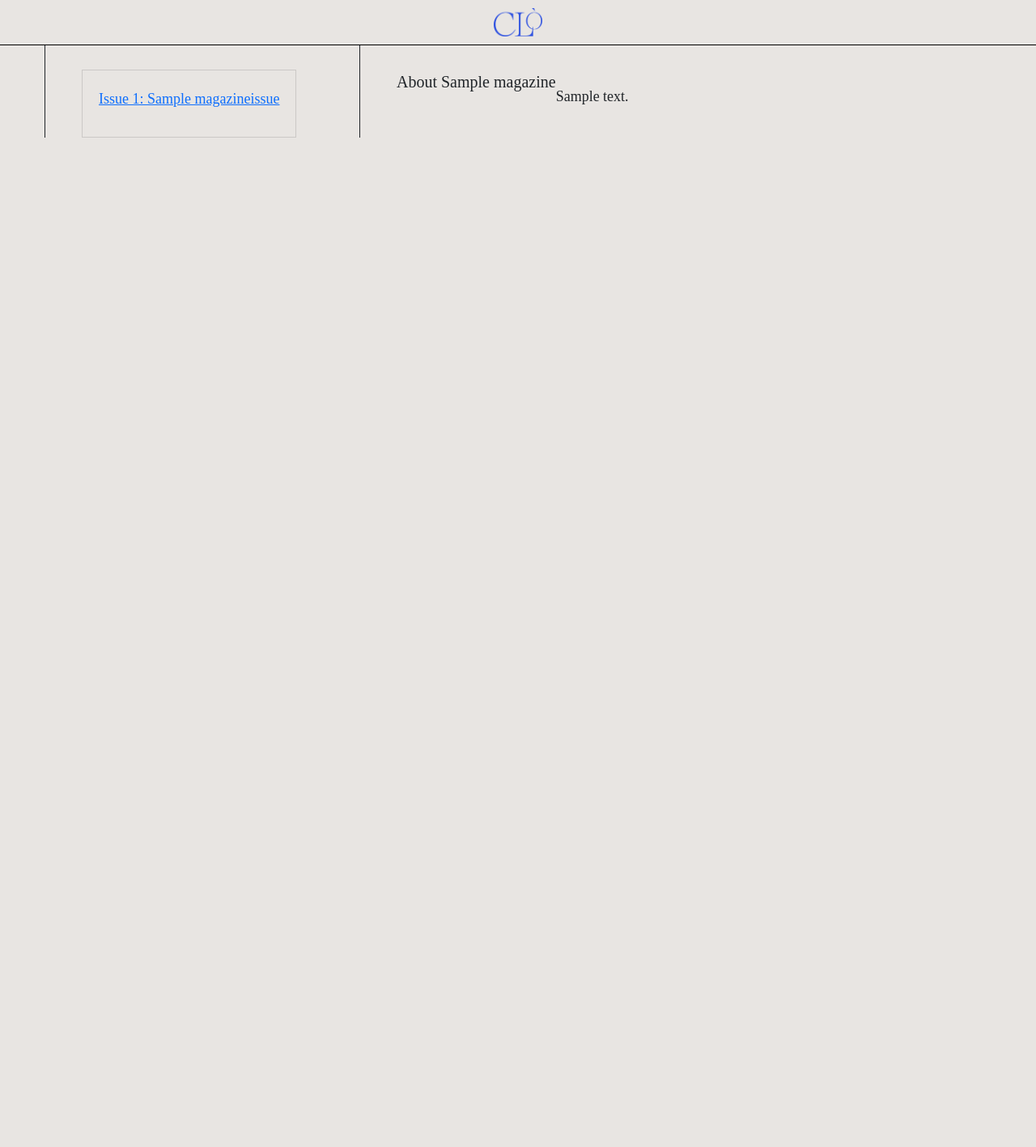
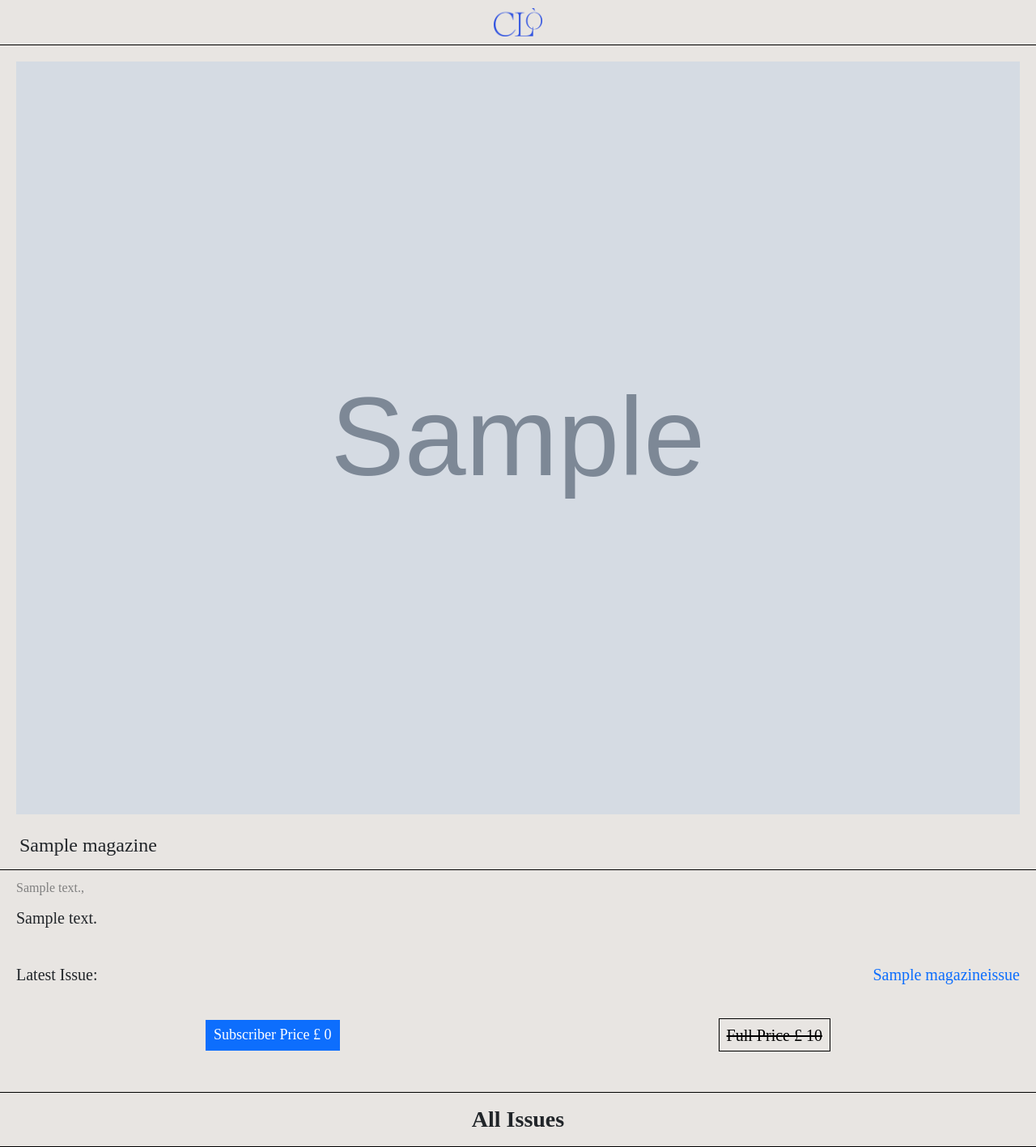
Before and after one commit to AaronMilne19/Clo, a Django app: template templates/mobiletemplates/magazinemobile.html in a window 1280 px wide. Shown: the whole page at 81% size. Before the commit the page ends 170 px from the top, so only its background shows below. Run offline with Django 3.2, Linux system fonts and the light colour scheme; the template is opened without the code that fills it: values that come from a table or form of the project are taken from there, others are empty; tables that the repository leaves empty hold one stand-in row (values such as "Sample post"); grey boxes marked "Sample" are stand-in pictures; some libraries are stand-ins or nearby versions; some web fonts are replaced.

Commit message:
magazine almost done

```diff
--- a/population_script.py
+++ b/population_script.py
@@ -241,13 +241,13 @@ def populate():
             add_issue(magazine=m, cover=i['cover'], date=i['date'], title=i['title'], description=i['issue_description'],
                       price=i['price'], discounted_price=i['discounted_price'])
 
-    h1 = Hashtag.objects.get_or_create(text="#PhotoEssays")[0]
+    h1 = Hashtag.objects.get_or_create(text="PhotoEssays")[0]
     h1.save()
     h1.magazines.add(1,2,4)
-    h2 = Hashtag.objects.get_or_create(text="#Music")[0]
+    h2 = Hashtag.objects.get_or_create(text="Music")[0]
     h2.save()
     h2.magazines.add(1,4,3)
-    h3 = Hashtag.objects.get_or_create(text="#Theatre")[0]
+    h3 = Hashtag.objects.get_or_create(text="Theatre")[0]
     h3.save()
     h3.magazines.add(2,4)
 
--- a/static/styles/mobile.css
+++ b/static/styles/mobile.css
@@ -114,8 +114,9 @@
 .menuelement{
 
 	width: 100%;
-	border-top: solid black;
-	border-width: thin;
+	border-top-style: solid;
+	border-top-width: thin;
+	border-top-color: black;
 	padding-top: 0.6em;
 	padding-bottom:0.6em;
 	display: flex;
@@ -263,4 +264,100 @@ input[type=submit]{
 
 }
 
-/*My profile*/
+/*Magazine and issue*/
+
+.cover_image{
+	width: 100%;
+	padding: 1em;
+	margin-left: auto;
+	margin-right: auto;
+}
+
+#magazine_title{
+	font-weight: 500;
+	width: 100%;
+	padding-left: 1em;
+	padding-bottom: 0.5em;
+	text-align: left;
+	max-height: max-content;
+	font-size: 1.2em;
+}
+
+.mag_and_issue_line{
+	border-top: black;
+	border-top-style: solid;
+	border-top-width: thin;
+	width: 100%;
+
+}
+
+.mag_or_issue_wrap{
+	padding: 1em;
+	padding-top: 0.5em;
+	width: 100%;
+}
+
+.hashtags{
+	width: 100%;
+	text-align: left;
+	font-size: 0.8em;
+	color: grey;
+}
+
+.mag_and_issue_description{
+	text-align: left;
+	margin-top: 0.5em;
+	width: 100%;
+}
+
+#latest_issue{
+	margin-bottom: 0.5em;
+	display: flex;
+	justify-content: space-between;
+	flex-wrap: wrap;
+	margin-top: 2em;
+}
+
+
+.buy_buttons{
+	display: flex;
+	width: 100%;
+	justify-content: space-around;
+	flex-wrap: wrap;
+	align-items: center;
+	align-content: space-evenly;
+
+}
+
+.left_button{
+	font-size: 0.9em;
+    color: #fff;
+    background-color: #0d6efd;
+	padding: .25em .5em;
+	text-decoration: none;
+	margin-top: 0.5em;
+	border: solid #0d6efd;
+	border-width: 0.8px;
+}
+
+
+.right_button{
+	font-size: 0.9em;
+	padding: .25em .5em;
+	border: solid black;
+	border-width: 0.8px;
+	text-decoration: none;
+	color: black;
+	margin-top: 0.5em;
+
+}
+
+#all_issues{
+	border-bottom-style: solid;
+	border-bottom-width: thin;
+	border-bottom-color: black;
+	padding-left: 0;
+	padding-right: 0;
+	margin-top: 1.5em;
+
+}
--- a/templates/mobiletemplates/magazinemobile.html
+++ b/templates/mobiletemplates/magazinemobile.html
@@ -10,37 +10,71 @@
 
 {% block content %}
 
-<div class="container py-0 px-0 mr-0 d-inline">
-    <div class="row">
-
-        <div class="col-sm-4 border-start border-end border-dark border-1 d-flex" id="mainbox">
-            <div class="info-box sticky-top mx-4 pe-4 d-flex">
-                <div class="issues mt-4">
-                    {% for issue in issues reversed %}
-                        <a href="{% url 'home:issue' this.id issue.slug %}" class="issue-crd card issue-link py-1">
 
 
-                            <div style=" display:flex; justify-content:center;" class="card-body">
-                                <h5 class="sml-txt card-title">Issue {{forloop.revcounter}}: {{issue.title}}</h5>
-                            </div>
-                        </a>
-                    {% endfor %}
-                </div>
-            </div>
+    <img class="cover_image" src="{{ latest_issue.cover.url }}" />
+
+    <div id="magazine_title">
+        {{ this.title }}
+    </div>
+
+
+
+    <div class="mag_and_issue_line"></div>
+
+    <div class="mag_or_issue_wrap">
+        <div class="hashtags">
+            {% for hashtag in this.hashtag_set.all %}
+            {{ hashtag }}, &#160
+            {% endfor %}
         </div>
 
-        <div class="col-sm-4 d-flex" id="mainbox">
-            <div class="info-box sticky-top px-4 py-4 d-flex">
-                About {{this.title}}
+        <div class="mag_and_issue_description">
+            <p>{{ this.description_short }}</p>
 
-                <div class="info sml-txt mt-3 d-inline">
-                    {{this.description_long}}
-                </div>
-            </div>
+{#            Magazine's website:#}
+{#            <a> {{ this.link_to_publishers_site }} </a>#}
 
         </div>
+        <div id="latest_issue">
+            <p>Latest Issue:</p>
+            <a href="{% url 'home:issue' latest_issue.id latest_issue.slug %}" class="basic_link">
+               {{ latest_issue.title }}
+            </a>
+        </div>
+
+        <div class="buy_buttons">
+            {% if subscribed %}
+                <a href="{{this.link_to_publishers_site}}" onclick="alert('Please go to the Membership area to' +
+                 ' recieve your subscriber code if you have not already')" type="button" class="left_button" >
+                    Subscriber Price &#163
+                    {{latest_issue.discounted_price}}</a>
+
+                <a href="{{this.link_to_publishers_site}}" type="button" class="right_button">
+                    <strike>Full Price &#163 {{latest_issue.price}}</strike></a>
+
+            {% else %}
+                <a href="{% url 'home:membership' %}" type="button" class="left_button" >
+                    Subscriber Price &#163 {{latest_issue.discounted_price}}</a>
+                <a href="{{this.link_to_publishers_site}}" type="button" class="right_button">
+                    Full Price &#163 {{latest_issue.price}}</a>
+            {% endif %}
+        </div>
     </div>
-</div>
+
+    <div class="menuelement" id="all_issues">
+        <img class="closeicondummy" src="{% static 'icon/close.svg' %}">
+        <a> All Issues </a>
+        <img class="closeicon" src="{% static 'icon/close.svg' %}">
+
+    </div>
+
+    <div id="hidden_panel_issues">
+
+
+
+    </div>
+
 
 {% endblock %}
 
@@ -51,5 +85,8 @@
     }
 </script>
 
-<script src="{% static 'scripts/home.js' %}" defer></script>
+    <script src="{% static 'scripts/home.js' %}"></script>
+    <script src="{% static 'scripts/magazinemobile.js' %}"></script>
+
+    <script src="{% static 'scripts/home.js' %}" defer></script>
 {% endblock %}
```
Also changed, not shown: static/scripts/magazinemobile.js (added).
